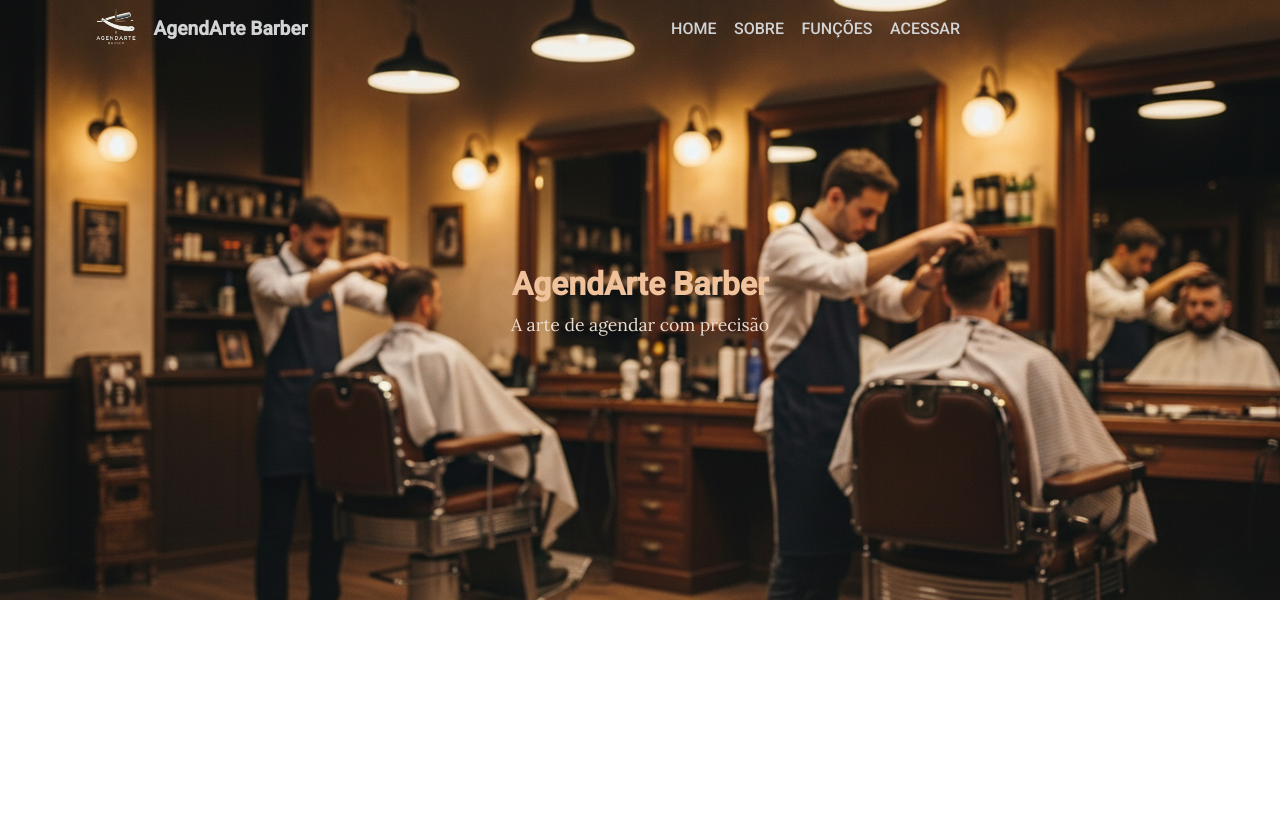
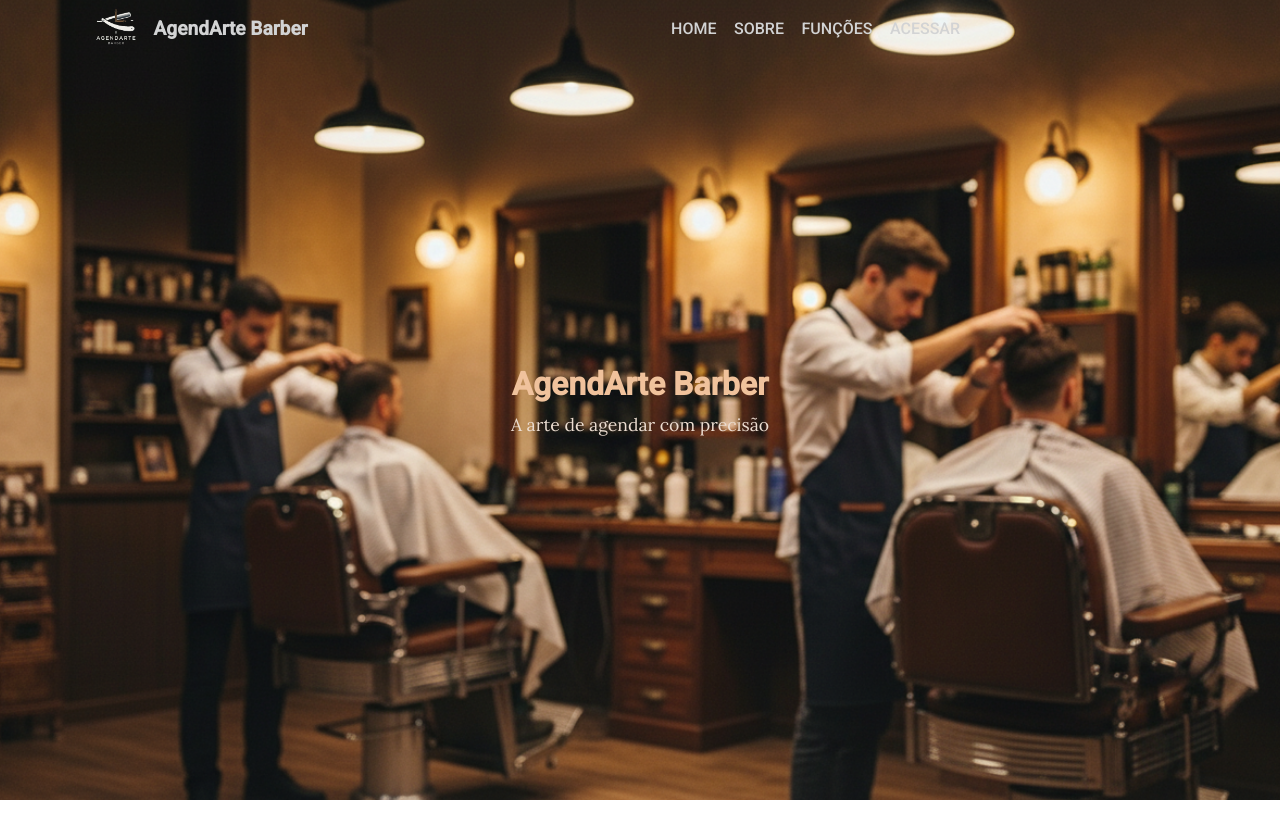
Before and after one commit to mateus-pa/barber-services-front-end, an Angular app: page /home in a window 1280 px wide. Shown: the top 838 px of the page. Built offline with nearby package versions, Linux system fonts and the light colour scheme.

Commit message:
refactor: altera tamanho da imagem da página home

```diff
--- a/src/app/pages/home/home.css
+++ b/src/app/pages/home/home.css
@@ -14,7 +14,7 @@
 
 .banner-area {
   width: 100%;
-  height: 600px;
+  height: 100vh;
   background-image: url('/agendarte-banner.png');
   background-size: cover;
   background-position: center;
```
